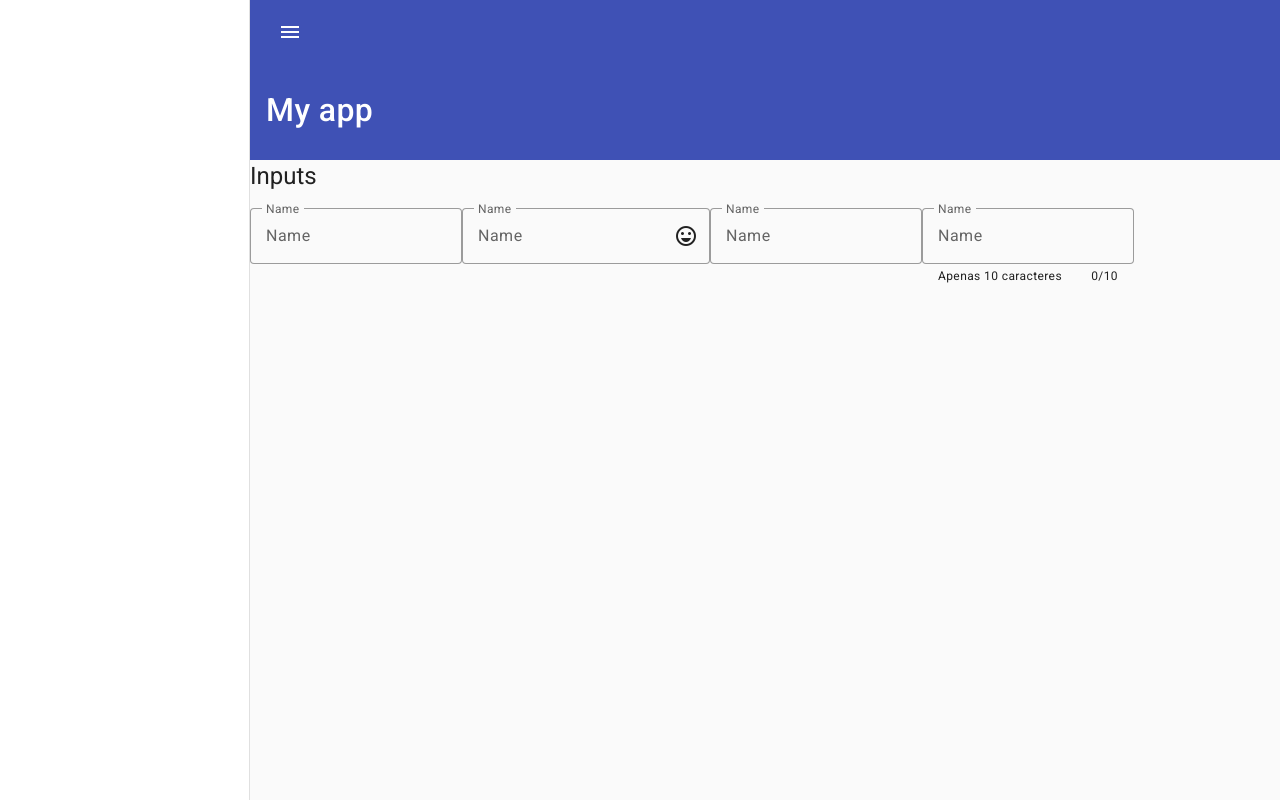
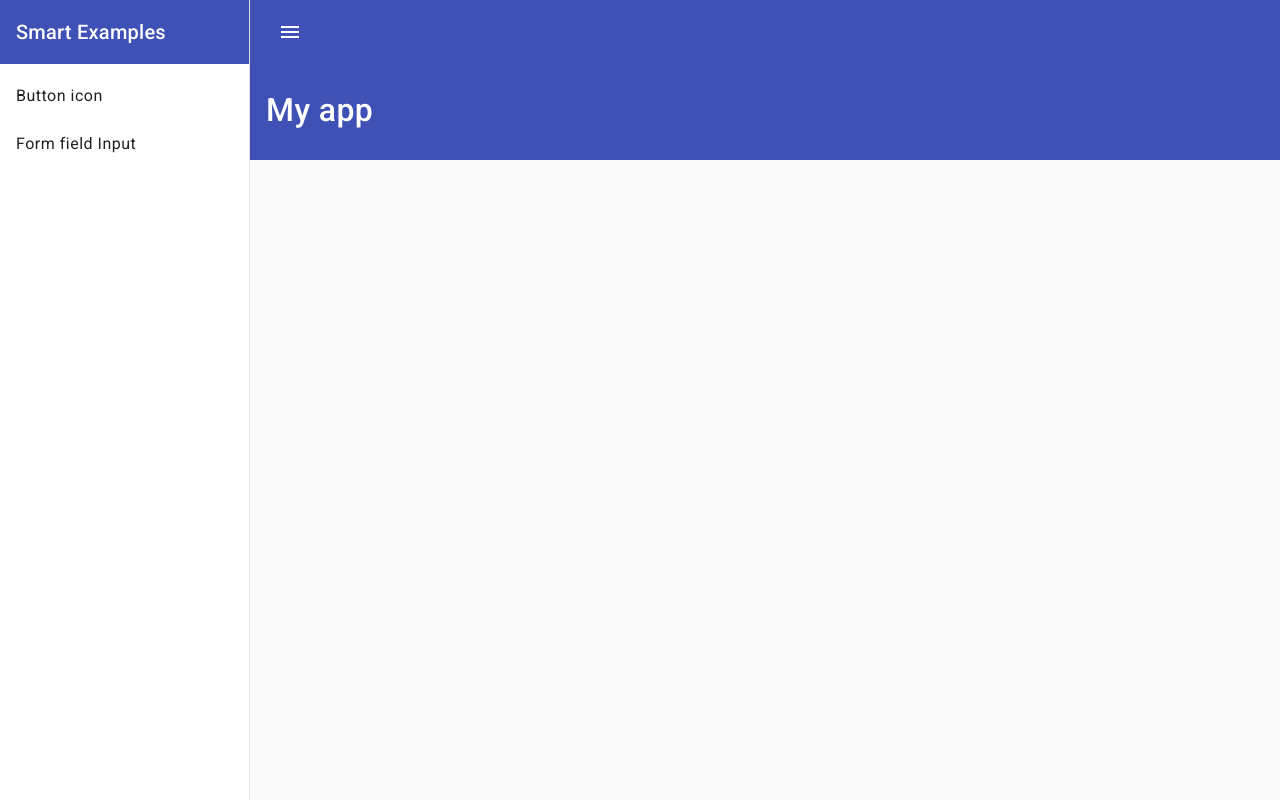
Before and after one commit to thurdelima/angular-material-dashboard-references, an Angular app: page / in a window 1280 px wide. Built offline with nearby package versions, Linux system fonts and the light colour scheme.

Commit message:
feat: create routes

```diff
--- a/src/app/app-routing.module.ts
+++ b/src/app/app-routing.module.ts
@@ -1,7 +1,13 @@
 import { NgModule } from '@angular/core';
 import { RouterModule, Routes } from '@angular/router';
+import { ButtonsIconsComponent } from './buttons-icons/buttons-icons.component';
+import { FormFieldInputComponent } from './form-field-input/form-field-input.component';
 
-const routes: Routes = [];
+const routes: Routes = [
+
+  {path: 'buttonIcon', component: ButtonsIconsComponent},
+  {path: 'formFieldInput', component: FormFieldInputComponent}
+];
 
 @NgModule({
   imports: [RouterModule.forRoot(routes)],
--- a/src/app/app.component.html
+++ b/src/app/app.component.html
@@ -1,7 +1,21 @@
 <mat-sidenav-container>
 
 
-  <mat-sidenav class="sidenav" #sidenav [opened]="!isSmallScreen" [fixedInViewport]="true" [mode]="sideNavMode">
+  <mat-sidenav
+    class="sidenav"
+    #sidenav
+    [opened]="!isSmallScreen"
+    [fixedInViewport]="true"
+    [mode]="sideNavMode">
+
+    <mat-toolbar color="primary">
+        Smart Examples
+    </mat-toolbar>
+
+    <mat-nav-list>
+      <a mat-list-item routerLink="buttonIcon">Button icon</a>
+      <a mat-list-item routerLink="formFieldInput">Form field Input</a>
+    </mat-nav-list>
 
   </mat-sidenav>
 
@@ -31,8 +45,9 @@
       <span *ngIf="!popText">My app</span>
     </mat-toolbar>
     <!-- <app-buttons-icons></app-buttons-icons> -->
-    <app-form-field-input></app-form-field-input>
+    <!-- <app-form-field-input></app-form-field-input> -->
 
+    <router-outlet />
 
     <!-- <h1 class="title">Teste</h1>
     <h1 class="title">Teste</h1>
@@ -40,7 +55,3 @@
     <h1 class="title">Teste</h1> -->
   </mat-sidenav-content>
 </mat-sidenav-container>
-
-
-
-<router-outlet />
--- a/src/app/material/material.module.ts
+++ b/src/app/material/material.module.ts
@@ -5,6 +5,7 @@ import {MatButtonModule} from '@angular/material/button';
 import {MatToolbarModule} from '@angular/material/toolbar';
 import {MatSidenavModule} from '@angular/material/sidenav';
 import {MatInputModule} from '@angular/material/input'
+import {MatListModule} from '@angular/material/list'
 import { MAT_FORM_FIELD_DEFAULT_OPTIONS } from '@angular/material/form-field';
 import {FormsModule} from '@angular/forms'
 
@@ -15,6 +16,7 @@ import {FormsModule} from '@angular/forms'
     MatToolbarModule,
     MatButtonModule,
     MatIconModule,
+    MatListModule,
     MatSidenavModule,
     MatInputModule,
     FormsModule
```
